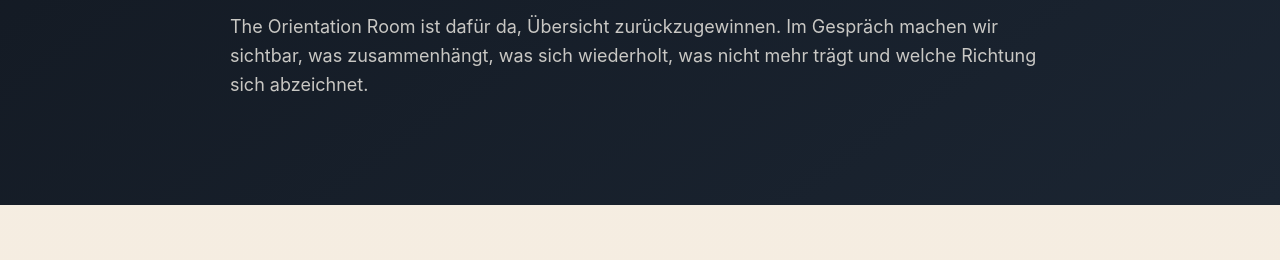
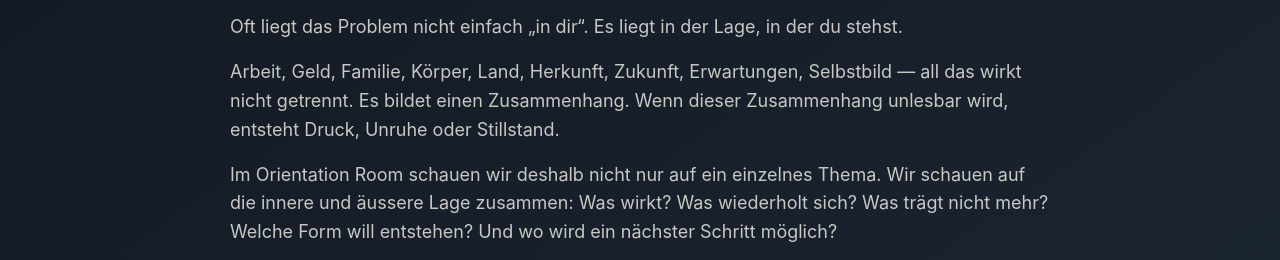
Before and after one commit to plexistrg/the-orientation-room, a plain HTML site: page index.html in a window 1280 px wide. Shown: the part 1172-1432 px from the top of the page. Drawn offline with Linux system fonts and the light colour scheme.

Commit message:
Refine homepage orientation copy

```diff
--- a/index.html
+++ b/index.html
@@ -65,6 +65,9 @@
         <p class="eyebrow light">Orientierungsarbeit</p>
         <h2>Wofür der Raum da ist</h2>
         <p>Manchmal geht es nicht nur um eine Entscheidung. Sondern um mehrere Ebenen gleichzeitig: Arbeit, Beziehung, Familie, Land, Geld, Körper, Zukunft, Selbstbild, Lebensform. Wenn zu viel gleichzeitig zieht, verliert man nicht unbedingt die Fähigkeit zu denken — man verliert die Übersicht.</p>
+        <p>Oft liegt das Problem nicht einfach „in dir“. Es liegt in der Lage, in der du stehst.</p>
+        <p>Arbeit, Geld, Familie, Körper, Land, Herkunft, Zukunft, Erwartungen, Selbstbild — all das wirkt nicht getrennt. Es bildet einen Zusammenhang. Wenn dieser Zusammenhang unlesbar wird, entsteht Druck, Unruhe oder Stillstand.</p>
+        <p>Im Orientation Room schauen wir deshalb nicht nur auf ein einzelnes Thema. Wir schauen auf die innere und äussere Lage zusammen: Was wirkt? Was wiederholt sich? Was trägt nicht mehr? Welche Form will entstehen? Und wo wird ein nächster Schritt möglich?</p>
         <p>The Orientation Room ist dafür da, Übersicht zurückzugewinnen. Im Gespräch machen wir sichtbar, was zusammenhängt, was sich wiederholt, was nicht mehr trägt und welche Richtung sich abzeichnet.</p>
       </div>
     </section>
@@ -124,7 +127,7 @@
           <h2>Sascha Zimmermann</h2>
           <p>Ich bin in der Schweiz geboren und aufgewachsen, habe Psychologie an der Universität studiert und lebe heute mit meiner Familie ausserhalb der Schweiz.</p>
           <p>Diese Bewegung zwischen Welten prägt meine Arbeit: Schweiz und Ausland, alte Strukturen und neue Möglichkeiten, persönliche Fragen und grössere Systeme. Ich kenne die Spannung, wenn mehrere Ebenen gleichzeitig ziehen — Arbeit, Geld, Familie, Körper, Land, Herkunft, Zukunft.</p>
-          <p>Im Orientation Room verbinde ich psychologisches Denken, philosophische Orientierung, Sprache und Systemblick. Ich höre zu, frage nach, ordne, verdichte und halte den Faden, wenn eine Lage zu viele Ebenen gleichzeitig hat.</p>
+          <p>Im Orientation Room verbinde ich psychologisches Denken, philosophische Orientierung, Sprache und Systemblick. Ich höre zu, frage nach, halte Reibung aus und bringe Sprache in eine Lage, die vorher nur Druck war.</p>
           <p>Es geht nicht darum, dich zu optimieren. Es geht darum, deine Lage so zu verstehen, dass wieder Klarheit, innere Ordnung und ein nächster realer Schritt möglich werden.</p>
         </div>
       </div>
```
